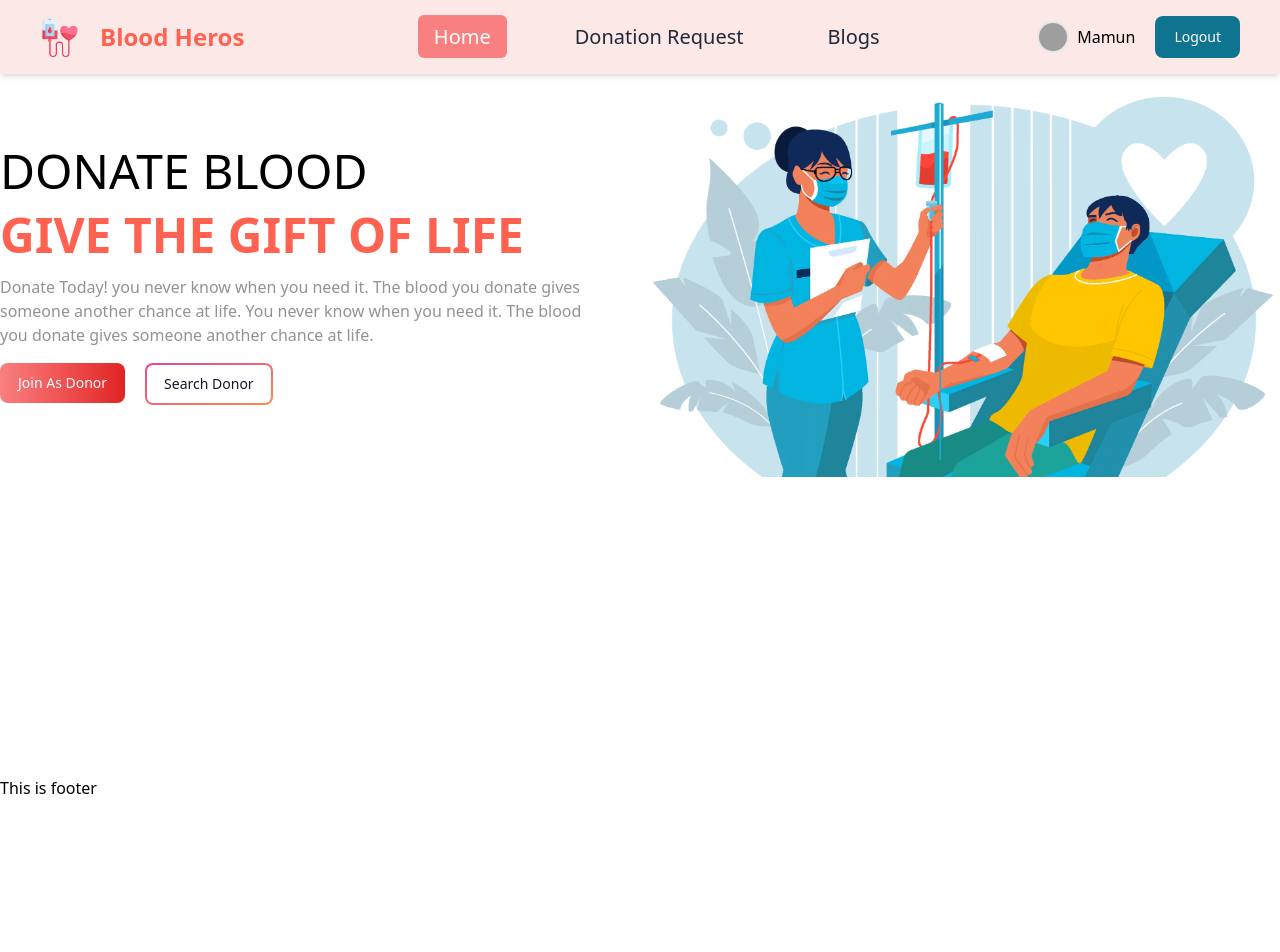
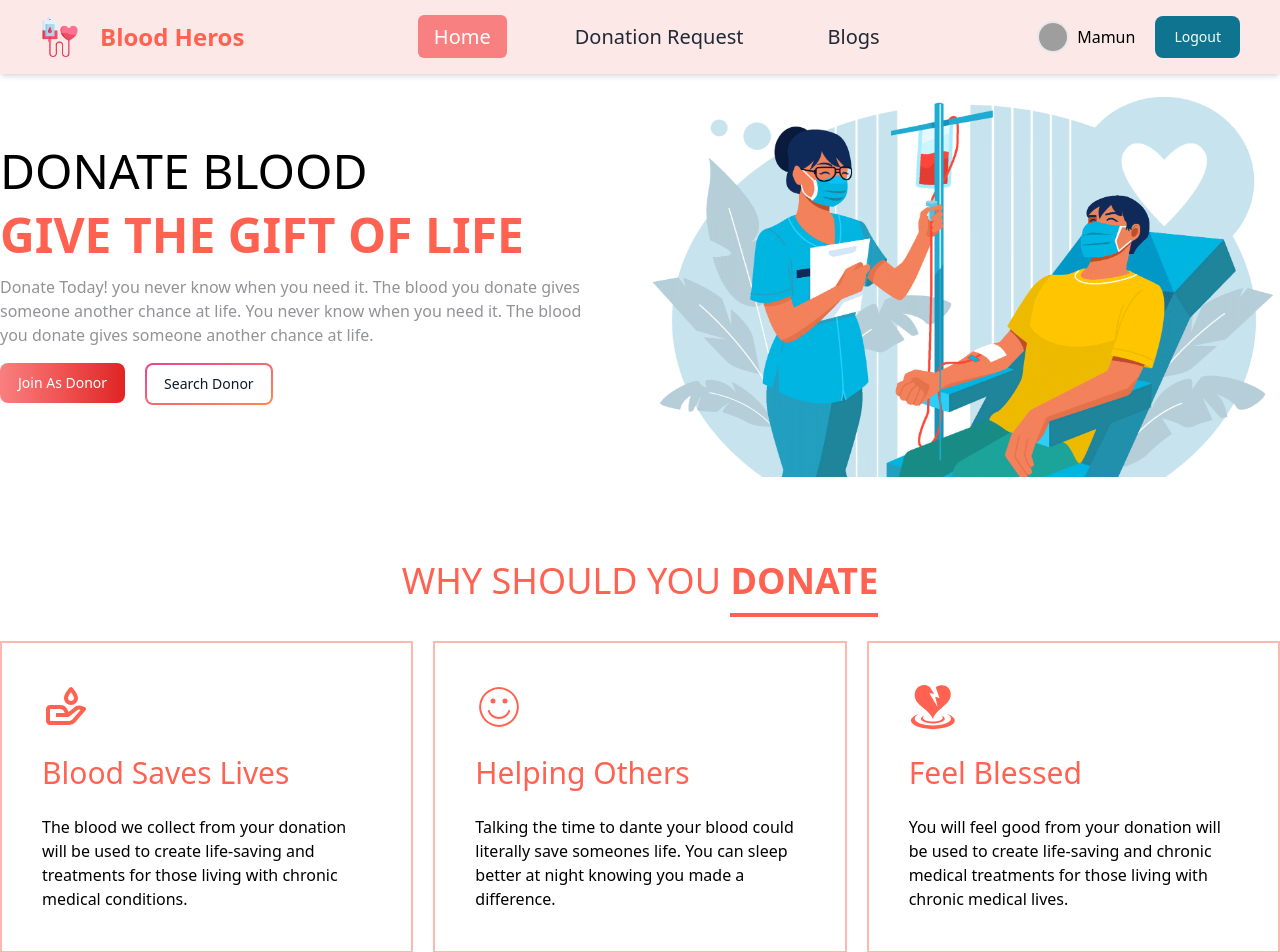
Before and after one commit to mamun-prodhan/blood-heros-client, a React (Vite) app: page / in a window 1280 px wide. Shown: the top 952 px of the page. Before the commit the page ends 800 px from the top, so only its background shows below. Built offline with nearby package versions, Linux system fonts and the light colour scheme; grey boxes are pictures that could not be loaded.

Commit message:
why should you donate completed

```diff
--- /dev/null
+++ b/src/Pages/Home/AboutUs/AboutUs.jsx
@@ -0,0 +1,49 @@
+import about from "../../../assets/about.png";
+import { BiDonateBlood } from "react-icons/bi";
+import { CiFaceSmile } from "react-icons/ci";
+import { GiBrokenHeartZone } from "react-icons/gi";
+
+const AboutUs = () => {
+  return (
+    <div className="mt-16">
+      <h2 className=" mb-10 text-center">
+        <span className="text-4xl uppercase font-thin text-[#FF6251] ">
+          Why should you{" "}
+        </span>
+        <span className="text-4xl uppercase font-bold pb-2 border-b-4 border-[#FF6251] text-[#FF6251] ">
+          donate
+        </span>
+      </h2>
+      <div className="grid grid-cols-1 gap-5 md:grid-cols-3">
+        <div className="border-2 border-[#feb8b0] p-10 space-y-6">
+          <BiDonateBlood className="text-5xl text-[#FF6251] "></BiDonateBlood>
+          <h2 className="text-3xl text-[#FF6251] ">Blood Saves Lives</h2>
+          <p>
+            The blood we collect from your donation will be used to create
+            life-saving and treatments for those living with chronic medical
+            conditions.
+          </p>
+        </div>
+        <div className="border-2 border-[#feb8b0] p-10 space-y-6">
+          <CiFaceSmile className="text-5xl text-[#FF6251] "></CiFaceSmile>
+          <h2 className="text-3xl text-[#FF6251] ">Helping Others</h2>
+          <p>
+            Talking the time to dante your blood could literally save someones
+            life. You can sleep better at night knowing you made a difference.
+          </p>
+        </div>
+        <div className="border-2 border-[#feb8b0] p-10 space-y-6">
+          <GiBrokenHeartZone className="text-5xl text-[#FF6251] "></GiBrokenHeartZone>
+          <h2 className="text-3xl text-[#FF6251] ">Feel Blessed</h2>
+          <p>
+            You will feel good from your donation will be used to create
+            life-saving and chronic medical treatments for those living with
+            chronic medical lives.
+          </p>
+        </div>
+      </div>
+    </div>
+  );
+};
+
+export default AboutUs;
--- a/src/Pages/Home/Banner/Banner.jsx
+++ b/src/Pages/Home/Banner/Banner.jsx
@@ -3,7 +3,7 @@ import banner from "../../../assets/banner.png";
 import { Link } from "react-router-dom";
 const Banner = () => {
   return (
-    <div className="flex flex-col gap-5 items-center md:flex-row-reverse">
+    <div className="flex pb-5 flex-col gap-5 items-center md:flex-row-reverse">
       <div className="flex-1">
         <img src={banner} alt="" />
       </div>
--- a/src/Pages/Home/Home/Home.jsx
+++ b/src/Pages/Home/Home/Home.jsx
@@ -1,9 +1,11 @@
+import AboutUs from "../AboutUs/AboutUs";
 import Banner from "../Banner/Banner";
 
 const Home = () => {
   return (
     <div>
       <Banner></Banner>
+      <AboutUs></AboutUs>
     </div>
   );
 };
```
Also changed, not shown: src/assets/about.png (added).
